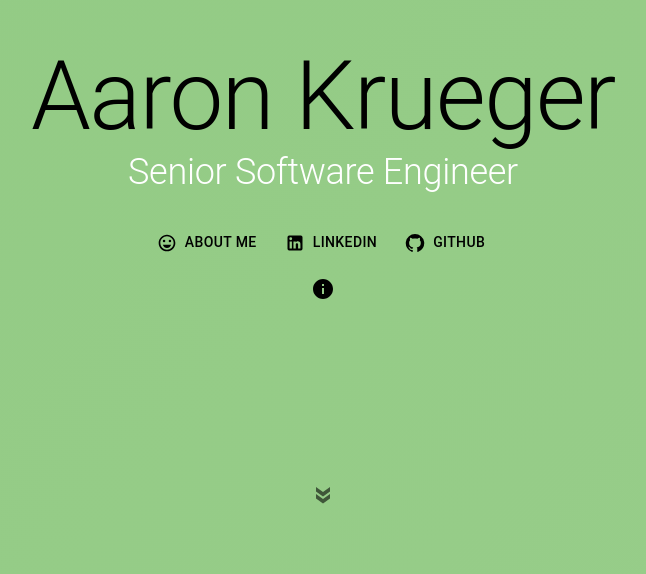
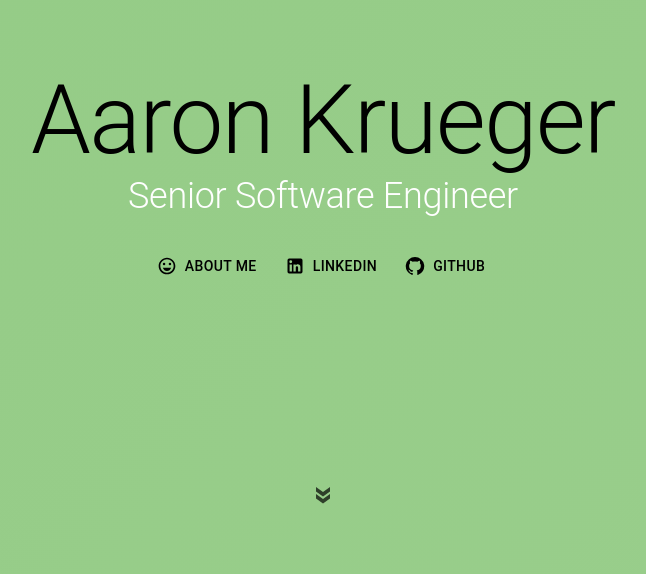
Before and after one commit to y04nqt/y04nqt.github.io, a React (Create React App) app: page / in a window 1280 px wide. Shown: the part 226-800 px from the top of the page, without its empty margins (317-963 px from the left). Built offline with nearby package versions, Linux system fonts and the light colour scheme.

Commit message:
added resume, added confetti, and some other animation refinements

```diff
--- a/package.json
+++ b/package.json
@@ -15,6 +15,7 @@
     "@types/node": "^16.11.26",
     "@types/react": "^17.0.39",
     "@types/react-dom": "^17.0.11",
+    "canvas-confetti": "^1.6.0",
     "react": "^17.0.2",
     "react-dom": "^17.0.2",
     "react-scripts": "5.0.0",
@@ -48,6 +49,7 @@
     ]
   },
   "devDependencies": {
+    "@types/canvas-confetti": "^1.6.0",
     "autoprefixer": "^10.4.2",
     "gh-pages": "^3.2.3",
     "postcss": "^8.4.6",
--- a/src/components/HowThisWasMade.tsx
+++ b/src/components/HowThisWasMade.tsx
@@ -1,3 +1,6 @@
+// @ts-ignore
+import confetti from "canvas-confetti"
+
 const HowThisWasMade = () => {
     return (
         <div>
@@ -8,18 +11,28 @@ const HowThisWasMade = () => {
                     <p className="text-xl">One of my favorite things about programming is the democratization of knowledge and abilities. I think this website is an example of how one can take advantage of the open source nature of these excellent tools. It also demonstrates that one may not need to focus on the most flashy or latest fad to produce value.</p>
                 </section>
             </div>
-            <h4 className="text-3xl">Demonstrated Goals</h4>
-            <ol className="text-xl text-left min-w-[250px] max-w-[600px] mx-auto">
-                <li>
-                    Thinking creatively about hosting and route management. The about-me app uses react router as well.
+            <h4 className="text-3xl">Site Objectives</h4>
+            <ol className="flex flex-col sm:flex-row gap-20 text-center list-none p-0 m-0 text-xl text-left min-w-[250px] max-w-[720px] mx-auto">
+                <li className="flex items-center justify-center w-1/2 p-4 mx-auto bg-gray-300 shadow rounded-xl sm:w-auto grow basis-0 bg-opacity-60">
+                    Creative hosting and route management.
                 </li>
-                <li>
-                    Clear and well-formatted information.
+                <li className="flex items-center justify-center w-1/2 p-4 mx-auto bg-gray-300 shadow rounded-xl sm:w-auto grow basis-0 bg-opacity-60">
+                    Component-based architecture.
                 </li>
-                <li>
-                    Easy maintainability and expansion opportunity.
+                <li className="flex items-center justify-center w-1/2 p-4 mx-auto bg-gray-300 shadow rounded-xl sm:w-auto grow basis-0 bg-opacity-60">
+                    Consumption of libraries and tools.
                 </li>
             </ol>
+            <hr className="w-1/2 my-10 invertAndOverlay" />
+            <a
+                onClick={() => confetti()}
+                href='https://github.com/y04nqt/y04nqt.github.io/raw/main/public/aaron_krueger_resume.pdf'
+                className="inline-block px-4 py-6 font-bold text-white no-underline transition duration-300 bg-black bg-opacity-50 border-2 border-solid shadow-xl hover:shadow-2xl hover:italic rounded-2xl "
+                target="_blank"
+                rel="noreferrer"
+            >
+                Download My Resume
+            </a>
         </div>
     )
 }
--- a/src/components/MainSection.tsx
+++ b/src/components/MainSection.tsx
@@ -2,17 +2,14 @@ import { useEffect, useState } from "react";
 import Button from "../components/Button";
 import ButtonHolder from "../components/ButtonHolder";
 import LinkedInIcon from "@mui/icons-material/LinkedIn";
-import InfoIcon from "@mui/icons-material/Info";
 import SentimentVerySatisfiedIcon from '@mui/icons-material/SentimentVerySatisfied';
 import GitHubIcon from "@mui/icons-material/GitHub";
 import DoubleArrowIcon from "@mui/icons-material/DoubleArrow";
-import { Popover, Typography } from "@mui/material";
+import { Typography } from "@mui/material";
 import { openLink, redirect } from "../helpers";
 
 const MainSection = () => {
-  const [anchorEl, setAnchorEl] = useState<HTMLElement | null>(null);
   const [isHidden, setIsHidden] = useState("");
-  const openPopover = Boolean(anchorEl);
 
   useEffect(() => {
     const hideScroll = window.addEventListener("scroll", () => {
@@ -34,33 +31,13 @@ const MainSection = () => {
       className="
         absolute top-[5%] left-[5%] right-[5%] bottom-[5%]
         flex flex-col justify-center items-center
-        appear-in
       "
     >
-      <Popover
-        className="w-3/4 pointer-events-none"
-        anchorOrigin={{
-          vertical: "top",
-          horizontal: "center",
-        }}
-        transformOrigin={{
-          vertical: "bottom",
-          horizontal: "center",
-        }}
-        open={openPopover}
-        anchorEl={anchorEl}
-        onClose={() => setAnchorEl(null)}
-      >
-        <Typography variant="h6" className="p-8">
-          Hey! Thanks for visiting my site! I really appreciate you checking this out. If you let me know what you think, that would help me improve or know you like this concept site.
-        </Typography>
-      </Popover>
-
-      <Typography variant="h1">Aaron Krueger</Typography>
-      <Typography variant="h2" className="invertAndOverlay !text-4xl">
+      <Typography variant="h1" className="appear-in">Aaron Krueger</Typography>
+      <Typography variant="h2" className="invertAndOverlay !text-4xl appear-in-delayed">
         Senior Software Engineer
       </Typography>
-      <ButtonHolder className="flex flex-wrap justify-center mx-auto mt-8 space-between">
+      <ButtonHolder className="flex flex-wrap justify-center mx-auto mt-8 space-between appear-in-delayed-extended">
         <Button
           text="About Me"
           startIcon={<SentimentVerySatisfiedIcon />}
@@ -88,16 +65,7 @@ const MainSection = () => {
           color="inherit"
         />
       </ButtonHolder>
-      <Typography
-        className="!mt-4"
-        aria-owns={openPopover ? "mouse-over-popover" : undefined}
-        aria-haspopup="true"
-        onMouseEnter={(e) => setAnchorEl(e.currentTarget)}
-        onMouseLeave={() => setAnchorEl(null)}
-      >
-        <InfoIcon />
-      </Typography>
-      <div className={`${isHidden} tranisition-opacity duration-300 absolute bottom-[24px] come-up`}>
+      <div className={`${isHidden} tranisition-opacity duration-300 absolute come-up`}>
         <Typography className={`abe-blinkin`}>
           <DoubleArrowIcon
             style={{ transform: "rotate(90deg)" }}
--- a/src/components/WorkSection.tsx
+++ b/src/components/WorkSection.tsx
@@ -6,7 +6,7 @@ const WorkSection = () => {
             <ul className="p-10 m-0 mt-10 text-left list-none bg-white rounded-lg shadow-xl bg-opacity-70">
                 <li className="m-0 min-w-[250px] max-w-[600px]">
                     <h4 className="mt-0 mb-0 mb-2 text-2xl">📈 Growth SEO</h4>
-                    <small className="block mb-6 font-bold">Typescript, NextJS, Firebase, NX, React, Redux, Material UI, Tailwind, Styled Components, Ruby On Rails, Webpack, Netlify, and Javascript</small>
+                    <small className="block mb-6 font-bold">Typescript, NextJS, Firebase, GraphQL, NX, React, Redux, Material UI, Tailwind, Styled Components, Ruby On Rails, Webpack, Netlify, and Javascript</small>
                     <ul className="p-0 m-0 text-lg list-none sm:list-disc sm:pl-8">
                         <li className="mb-4">
                             Fully customizable rehydrated deployed bundles of minified and compiled Typescript to Javascript web components. Think of a search input to direct a user to another application or phone input to collect user's mobile numbers for starting account creation. To see the sample set up, checkout the <a href="https://github.com/y04nqt/deployable-web-components" target="_blank" rel="noreferrer">repository on github</a>.
--- a/src/index.css
+++ b/src/index.css
@@ -74,8 +74,22 @@ code {
   animation: appearin 1300ms ease-in-out forwards;
 }
 
+.appear-in-delayed {
+  opacity: 0;
+  animation: appearin-delayed 1300ms ease-in-out forwards;
+  animation-delay: 1300ms;
+}
+
+.appear-in-delayed-extended {
+  opacity: 0;
+  animation: appearin-delayed 1300ms ease-in-out forwards;
+  animation-delay: 2000ms;
+}
+
 .come-up {
-  animation: getoverhere 1700ms ease-in-out forwards;
+  bottom: -2500px;
+  animation: getoverhere 1300ms ease-in-out forwards;
+  animation-delay: 2000ms;
 }
 
 @keyframes appearin {
@@ -87,12 +101,21 @@ code {
   }
 }
 
+@keyframes appearin-delayed {
+  0% {
+    opacity: 0;
+  }
+  100% {
+    opacity: 1;
+  }
+}
+
 @keyframes getoverhere {
   0% {
     bottom: -2500px;
   }
   100% {
-
+    bottom: 24px;
   }
 }
 
```
Also changed, not shown: 2 other files (tests, documents, lock files or other folders).
